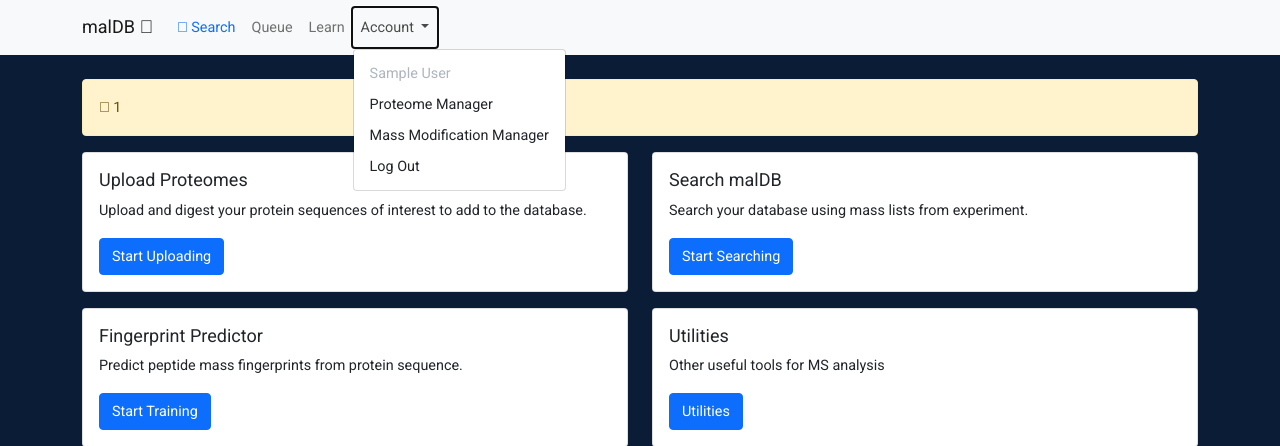
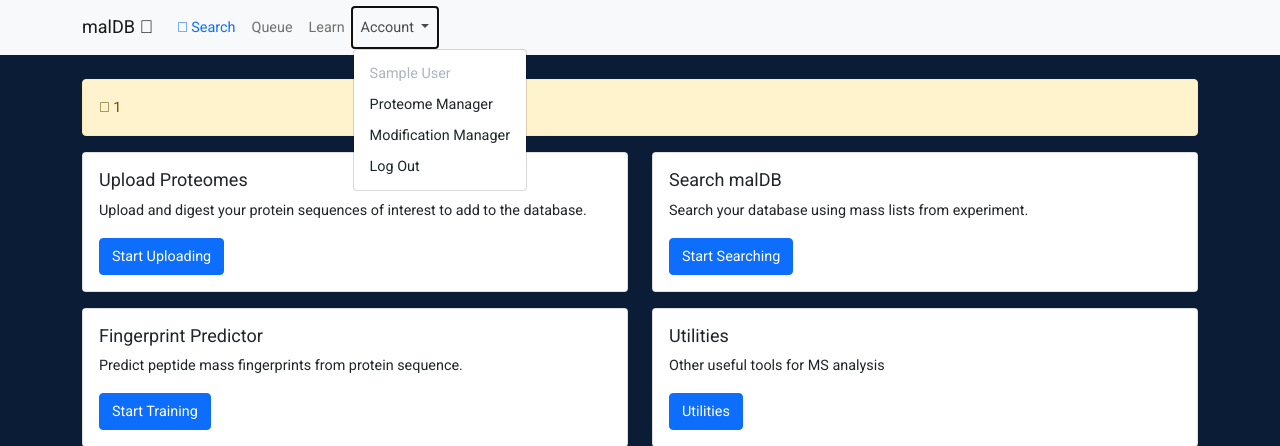
Before and after one commit to ostannick/maldb, a Laravel app: page / in a window 1280 px wide, after a click on "Account". Shown: the top 446 px of the page. Run offline with Laravel 8, Linux system fonts and the light colour scheme; the visitor is signed in with stand-in values (Sample User, id 1); style sheets or scripts are compiled from the project's sources; some libraries are stand-ins or nearby versions.

Commit message:
Wasted time

```diff
--- a/resources/js/app.js
+++ b/resources/js/app.js
@@ -7,4 +7,7 @@ require('./components/Proteomes/ProteomeManager');
 var tooltipTriggerList = [].slice.call(document.querySelectorAll('[data-bs-toggle="tooltip"]'))
 var tooltipList = tooltipTriggerList.map(function (tooltipTriggerEl) {
   return new bootstrap.Tooltip(tooltipTriggerEl)
-})
+});
+
+[...document.querySelectorAll('[data-bs-toggle="popover"]')]
+  .forEach(el => new bootstrap.Popover(el));
--- a/resources/js/components/Job.js
+++ b/resources/js/components/Job.js
@@ -74,6 +74,9 @@ class Job extends Component {
       })
       .catch(function(e) {
         console.log(e.response.data.message);
+
+        //Change spinner back to play button
+        this.resetSearchButton();
       });
   }
 
--- a/resources/views/layouts/app.blade.php
+++ b/resources/views/layouts/app.blade.php
@@ -51,7 +51,7 @@
                   @else
                       <li><a class="dropdown-item disabled" href="#">{{ Auth::user()->name }}</a></li>
                       <li><a class="dropdown-item" href="/proteomes">Proteome Manager</a></li>
-                      <li><a class="dropdown-item" href="/modifications">Mass Modification Manager</a></li>
+                      <li><a class="dropdown-item" href="/modifications">Modification Manager</a></li>
                       <li><a class="dropdown-item" href="/logout">Log Out</a></li>
                   @endguest
                 </ul>
```
